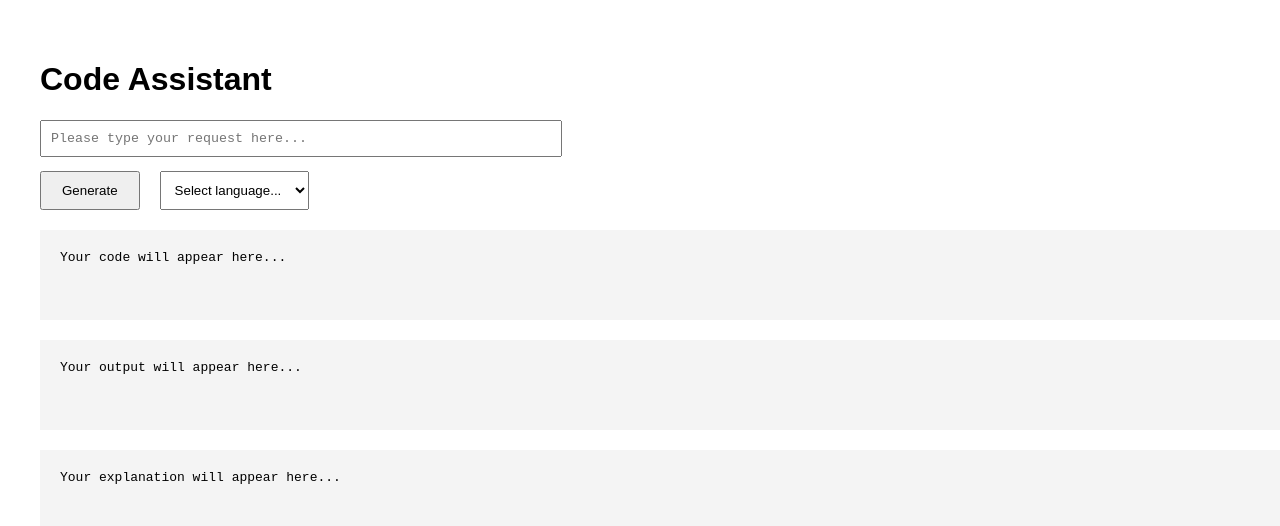
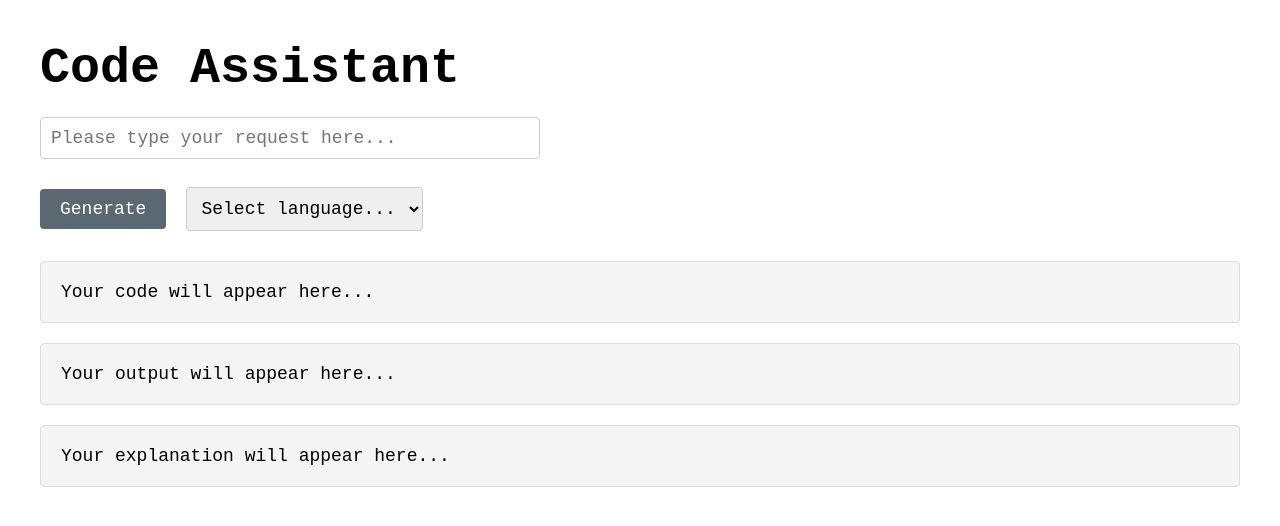
Before and after one commit to BrooklenBlack/GeneratingWithGippityFinalProject, a React (Create React App) app in the folder frontend/: page / in a window 1280 px wide. Shown: the top 526 px of the page. Built offline with nearby package versions, Linux system fonts and the light colour scheme.

Commit message:
Connected app.css to app.tsx

```diff
--- a/frontend/src/App.css
+++ b/frontend/src/App.css
@@ -5,7 +5,7 @@
 }
 
 body {
-  font-family: 'Segoe UI', Tahoma, Geneva, Verdana, sans-serif;
+  font-family: 'JetBrains Mono', monospace;
 }
 
 .App {
@@ -13,14 +13,97 @@ body {
   min-height: 100vh;
 }
 
-input:focus, select:focus, button:focus {
-  outline: 2px solid #007acc;
+/* Main container */
+.app-container {
+  padding: 40px;
+  font-family: 'JetBrains Mono', monospace;
+  font-size: 25px;
 }
 
-button:hover:not(:disabled) {
-  background-color: #005a9e !important;
+.app-container h1 {
+  margin-bottom: 20px;
 }
 
+/* Textarea styling */
+.prompt-input {
+  width: 500px;
+  padding: 10px;
+  margin-right: 10px;
+  margin-bottom: 20px;
+  resize: none;
+  overflow: hidden;
+  font-family: 'JetBrains Mono', monospace;
+  font-size: 18px;
+  border: 1px solid #ccc;
+  border-radius: 4px;
+}
+
+/* Controls section (button and select) */
+.controls {
+  margin-bottom: 30px;
+  display: flex;
+  align-items: center;
+  gap: 20px;
+}
+
+/* Button styling */
+.generate-btn {
+  padding: 10px 20px;
+  font-family: 'JetBrains Mono', monospace;
+  background-color: #5a6871;
+  color: white;
+  border: none;
+  border-radius: 4px;
+  cursor: pointer;
+  font-size: 18px;
+}
+
+.generate-btn:disabled {
+  cursor: not-allowed;
+  opacity: 0.6;
+}
+
+/* Select dropdown styling */
+.language-select {
+  padding: 10px;
+  font-family: 'JetBrains Mono', monospace;
+  border: 1px solid #ccc;
+  border-radius: 4px;
+  font-size: 18px;
+}
+
+/* Output boxes (code, output, explanation) */
+.output-box {
+  margin-top: 20px;
+  margin-bottom: 20px;
+  padding: 20px;
+  background: #f4f4f4;
+  white-space: pre-wrap;
+  word-break: break-word;
+  min-height: 50px;
+  height: auto;
+  overflow-x: hidden;
+  overflow-y: auto;
+  width: 100%;
+  font-family: 'JetBrains Mono', monospace;
+  border: 1px solid #ddd;
+  border-radius: 4px;
+  font-size: 18px;
+}
+
+/* Focus states */
+input:focus,
+select:focus,
+button:focus {
+  outline: 2px solid #5a6871;
+}
+
+/* Button hover state */
+button:hover:not(:disabled) {
+  background-color: #5a6871;
+}
+
+/* Textarea general styling */
 textarea {
   resize: none;
   overflow: hidden;
--- a/frontend/src/App.tsx
+++ b/frontend/src/App.tsx
@@ -1,5 +1,6 @@
 import React, { useState } from 'react';
 import axios from 'axios';
+import './App.css';
 
 function App() {
   const [prompt, setPrompt] = useState('');
@@ -44,23 +45,31 @@ function App() {
 
 
   return (
-    <div style={{ padding: '40px', fontFamily: 'Arial' }}>
+    <div className="app-container">
       <h1>Code Assistant</h1>
 
       <textarea
+        className="prompt-input"
         value={prompt}
         onChange={handlePromptChange}
         placeholder="Please type your request here..."
         rows={1}
-        style={{ width: '500px', padding: '10px', marginRight: '10px', resize: 'none', overflow: 'hidden'}}
       />
 
-      <div>
-        <button onClick={generate} disabled={loading} style={{ padding: '10px 20px', marginTop: '10px' }}>
-        {loading ? 'Generating...' : 'Generate'}
+      <div className="controls">
+        <button
+          className="generate-btn"
+          onClick={generate}
+          disabled={loading}
+        >
+          {loading ? 'Generating...' : 'Generate'}
         </button>
 
-        <select value={language} onChange={(e) => setLanguage(e.target.value)} style={{ marginLeft: '20px', padding: '10px' }}>
+        <select
+          className="language-select"
+          value={language}
+          onChange={(e) => setLanguage(e.target.value)}
+        >
           <option value="" disabled>Select language...</option>
           <optgroup label="Backend">
             <option value="python">Python</option>
@@ -78,19 +87,15 @@ function App() {
         </select>
       </div>
 
-
-      <pre style={{ marginTop: '20px', padding: '20px', background: '#f4f4f4', whiteSpace: 'pre-wrap',
-        wordBreak: 'break-word', minHeight: '50px', height: 'auto', overflowX: 'hidden', overflowY: 'auto', width: '100%' }}>
+      <pre className="output-box">
         {code || 'Your code will appear here...'}
       </pre>
 
-      <pre style={{ marginTop: '20px', padding: '20px', background: '#f4f4f4', whiteSpace: 'pre-wrap',
-        wordBreak: 'break-word', minHeight: '50px', height: 'auto', overflowX: 'hidden', overflowY: 'auto', width: '100%' }}>
+      <pre className="output-box">
         {output || 'Your output will appear here...'}
       </pre>
 
-      <pre style={{ marginTop: '20px', padding: '20px', background: '#f4f4f4', whiteSpace: 'pre-wrap',
-        wordBreak: 'break-word', minHeight: '50px', height: 'auto', overflowX: 'hidden', overflowY: 'auto', width: '100%' }}>
+      <pre className="output-box">
         {explanation || 'Your explanation will appear here...'}
       </pre>
 
```
